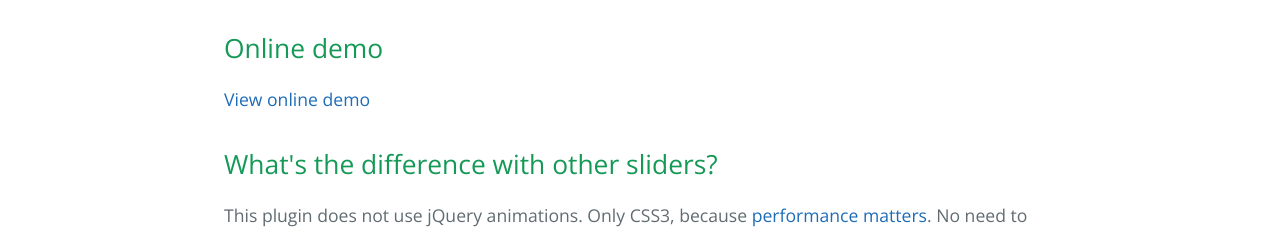
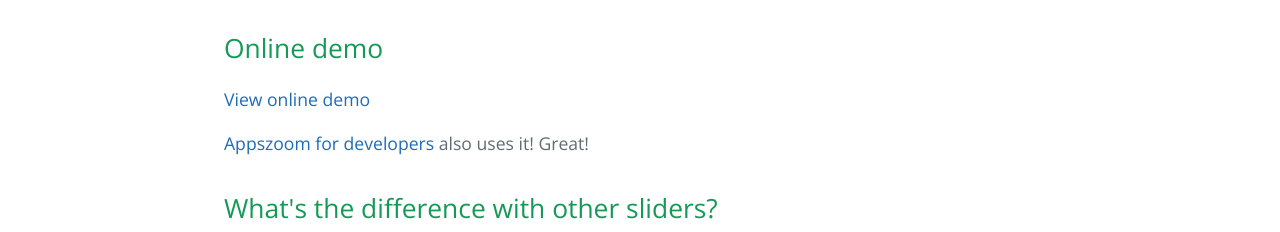
Before and after one commit to JoanClaret/jcSlider, a website: page index.html in a window 1280 px wide. Shown: the part 567-799 px from the top of the page. Drawn offline with nearby package versions, Linux system fonts and the light colour scheme.

Commit message:
add az link

```diff
--- a/index.html
+++ b/index.html
@@ -58,6 +58,7 @@
 <a id="online-demo" class="anchor" href="#online-demo" aria-hidden="true"><span class="octicon octicon-link"></span></a>Online demo</h2>
 
 <p><a href="http://joanclaret.github.io/jcSlider/demo">View online demo</a></p>
+<p><a href="http://www.appszoom.com/developers">Appszoom for developers</a> also uses it! Great!</p>
 
 <h2>
 <a id="whats-the-difference-with-other-sliders" class="anchor" href="#whats-the-difference-with-other-sliders" aria-hidden="true"><span class="octicon octicon-link"></span></a>What's the difference with other sliders?</h2>
```
